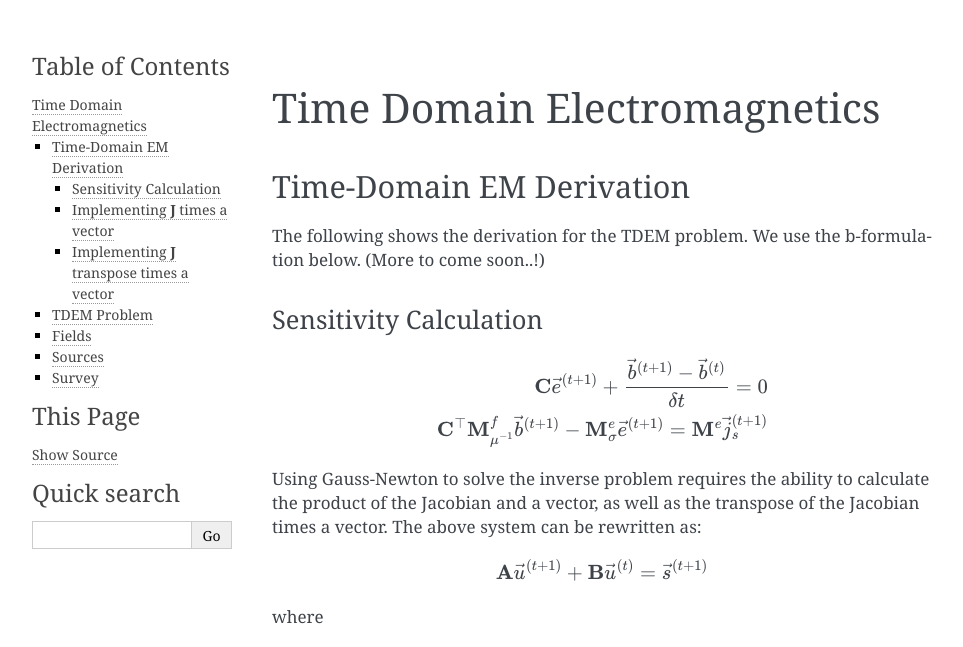
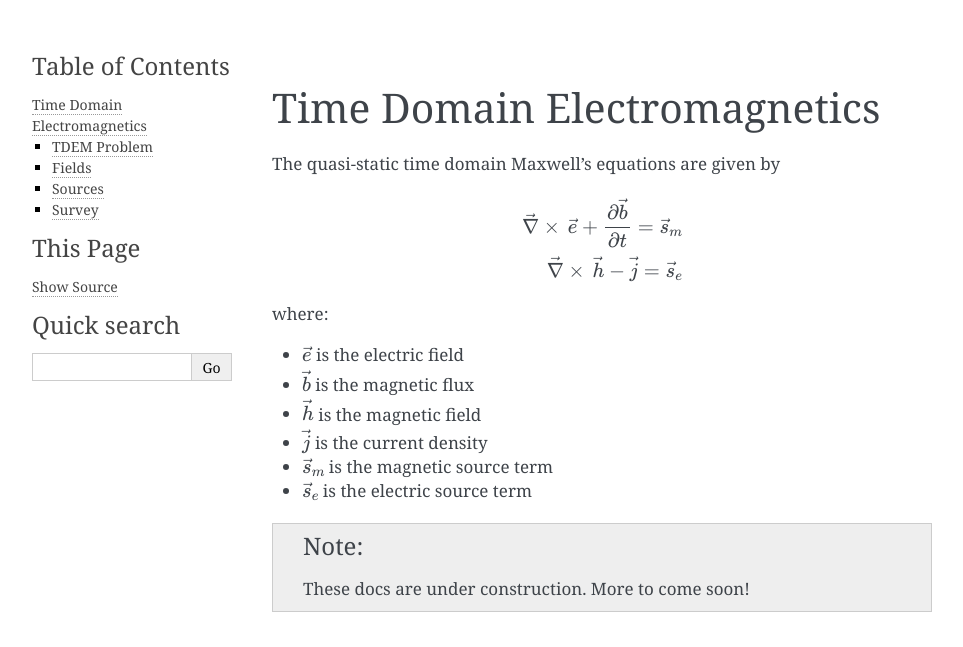
Before and after one commit to simpeg/simpeg, a Sphinx documentation site: the page built from docs/content/em/api_TDEM.rst, in a window 1280 px wide and 1400 px high. Shown: the top 647 px of the window, without its empty margins (148-1111 px from the left). Built offline with Sphinx 7.4.7, drawn with Linux system fonts in a browser that asks for light colours; some of the changed text lies outside the part shown.

Commit message:
comment out old docs

```diff
--- a/docs/content/em/api_TDEM.rst
+++ b/docs/content/em/api_TDEM.rst
@@ -51,299 +51,315 @@
 Time Domain Electromagnetics
 ****************************
 
-.. _api_TDEM_derivation:
-
-Time-Domain EM Derivation
-=========================
-
-The following shows the derivation for the TDEM problem. We use the b-formulation below.
-(More to come soon..!)
-
-
-Sensitivity Calculation
------------------------
+The quasi-static time domain Maxwell's equations are given by
 
 .. math::
+    \curl \vec{e} + \frac{\partial \vec{b}}{\partial t} = \vec{s}_m \\
+    \curl \vec{h} - \vec{j} = \vec{s}_e
 
-    \begin{align}
-        \dcurl \e^{(t+1)} + \frac{\b^{(t+1)} - \b^{(t)}}{\delta t} = 0 \\
-        \dcurl^\top \MfMui \b^{(t+1)} - \MeSig \e^{(t+1)} = \Me \j_s^{(t+1)}
-    \end{align}
+where:
 
-Using Gauss-Newton to solve the inverse problem requires the ability to calculate the product of the
-Jacobian and a vector, as well as the transpose of the Jacobian times a vector.
-The above system can be rewritten as:
-
-.. math::
-
-    \begin{align}
-        \mathbf{A} \u^{(t+1)} + \mathbf{B} \u^{(t)}= \s^{(t+1)}
-    \end{align}
-
-where
-
-.. math::
-
-    \begin{align}
-        \mathbf{A} =
-        \left[
-            \begin{array}{cc}
-                \frac{1}{\delta t} \MfMui & \MfMui\dcurl \\
-                \dcurl^\top \MfMui & -\MeSig
-            \end{array}
-        \right] \\
-        \mathbf{B} =
-        \left[
-            \begin{array}{cc}
-                -\frac{1}{\delta t} \MfMui & 0 \\
-                0 & 0
-            \end{array}
-        \right] \\
-        \u^{(k)} = \left[
-        \begin{array}{c}
-            \b^{(k)}\\
-            \e^{(k)}
-        \end{array}
-        \right] \\
-        \s^{(k)} = \left[
-        \begin{array}{c}
-            0\\
-            \Me \j^{(k)}_s
-        \end{array}
-        \right]
-    \end{align}
+- :math:`\vec{e}` is the electric field
+- :math:`\vec{b}` is the magnetic flux
+- :math:`\vec{h}` is the magnetic field
+- :math:`\vec{j}` is the current density
+- :math:`\vec{s}_m` is the magnetic source term
+- :math:`\vec{s}_e` is the electric source term
 
 .. note::
 
-    Here we have multiplied through by \\(\\MfMui\\) to make A and B symmetric!
+    .. raw:: html
 
-The entire time dependent system can be written in a single matrix expression
+       <div class="col-md-2" align="center">
+          <a href="https://github.com/simpeg/tutorials/"><i class="fa fa-wrench fa-4x" aria-hidden="true"></i></a>
+       </div>
 
-.. math::
+    These docs are under construction. More to come soon!
 
-    \begin{align}
-        \hat{\mathbf{A}} \hat{u} = \hat{s}
-    \end{align}
+.. Sensitivity Calculation
+.. -----------------------
 
-where
+.. .. math::
 
-.. math::
+..     \begin{align}
+..         \dcurl \e^{(t+1)} + \frac{\b^{(t+1)} - \b^{(t)}}{\delta t} = 0 \\
+..         \dcurl^\top \MfMui \b^{(t+1)} - \MeSig \e^{(t+1)} = \Me \j_s^{(t+1)}
+..     \end{align}
 
-    \begin{align}
-        \mathbf{\hat{A}} = \left[
-        \begin{array}{cccc}
-            A & 0 & & \\
-            B & A & & \\
-              & \ddots & \ddots & \\
-              & & B & A
-        \end{array}
-        \right] \\
-        \hat{u} = \left[
-            \begin{array}{c}
-                \u^{(1)} \\
-                \u^{(2)} \\
-                \vdots \\
-                \u^{(N)}
-            \end{array} \right]\\
-        \hat{s} = \left[
-            \begin{array}{c}
-                \s^{(1)} - \mathbf{B} \u^{(0)} \\
-                \s^{(2)} \\
-                \vdots \\
-                \s^{(N)}
-            \end{array}
-        \right]
-    \end{align}
+.. Using Gauss-Newton to solve the inverse problem requires the ability to calculate the product of the
+.. Jacobian and a vector, as well as the transpose of the Jacobian times a vector.
+.. The above system can be rewritten as:
 
-For the fields \\(\\u\\), the measured data is given by
+.. .. math::
 
-.. math::
+..     \begin{align}
+..         \mathbf{A} \u^{(t+1)} + \mathbf{B} \u^{(t)}= \s^{(t+1)}
+..     \end{align}
 
-    \begin{align}
-        \vec{d} = \mathbf{Q} \u
-    \end{align}
+.. where
 
-The sensitivity matrix **J** is then defined as
+.. .. math::
 
-.. math::
+..     \begin{align}
+..         \mathbf{A} =
+..         \left[
+..             \begin{array}{cc}
+..                 \frac{1}{\delta t} \MfMui & \MfMui\dcurl \\
+..                 \dcurl^\top \MfMui & -\MeSig
+..             \end{array}
+..         \right] \\
+..         \mathbf{B} =
+..         \left[
+..             \begin{array}{cc}
+..                 -\frac{1}{\delta t} \MfMui & 0 \\
+..                 0 & 0
+..             \end{array}
+..         \right] \\
+..         \u^{(k)} = \left[
+..         \begin{array}{c}
+..             \b^{(k)}\\
+..             \e^{(k)}
+..         \end{array}
+..         \right] \\
+..         \s^{(k)} = \left[
+..         \begin{array}{c}
+..             0\\
+..             \Me \j^{(k)}_s
+..         \end{array}
+..         \right]
+..     \end{align}
 
-    \begin{align}
-        \mathbf{J} = \mathbf{Q} \frac{\partial \u}{\partial \sigma}
-    \end{align}
+.. .. note::
+
+..     Here we have multiplied through by \\(\\MfMui\\) to make A and B symmetric!
+
+.. The entire time dependent system can be written in a single matrix expression
+
+.. .. math::
+
+..     \begin{align}
+..         \hat{\mathbf{A}} \hat{u} = \hat{s}
+..     \end{align}
+
+.. where
+
+.. .. math::
+
+..     \begin{align}
+..         \mathbf{\hat{A}} = \left[
+..         \begin{array}{cccc}
+..             A & 0 & & \\
+..             B & A & & \\
+..               & \ddots & \ddots & \\
+..               & & B & A
+..         \end{array}
+..         \right] \\
+..         \hat{u} = \left[
+..             \begin{array}{c}
+..                 \u^{(1)} \\
+..                 \u^{(2)} \\
+..                 \vdots \\
+..                 \u^{(N)}
+..             \end{array} \right]\\
+..         \hat{s} = \left[
+..             \begin{array}{c}
+..                 \s^{(1)} - \mathbf{B} \u^{(0)} \\
+..                 \s^{(2)} \\
+..                 \vdots \\
+..                 \s^{(N)}
+..             \end{array}
+..         \right]
+..     \end{align}
+
+.. For the fields \\(\\u\\), the measured data is given by
+
+.. .. math::
+
+..     \begin{align}
+..         \vec{d} = \mathbf{Q} \u
+..     \end{align}
+
+.. The sensitivity matrix **J** is then defined as
+
+.. .. math::
+
+..     \begin{align}
+..         \mathbf{J} = \mathbf{Q} \frac{\partial \u}{\partial \sigma}
+..     \end{align}
 
 
-Defining the function \\(\\c(m,\\u)\\) to be
+.. Defining the function \\(\\c(m,\\u)\\) to be
 
-.. math::
+.. .. math::
 
-    \begin{align}
-        \vec{c}(m,\u) = \hat{\mathbf{A}} \vec{u} - \vec{q} = \vec{0}
-    \end{align}
+..     \begin{align}
+..         \vec{c}(m,\u) = \hat{\mathbf{A}} \vec{u} - \vec{q} = \vec{0}
+..     \end{align}
 
-then
+.. then
 
-.. math::
+.. .. math::
 
-    \begin{align}
-        \frac{\partial \vec{c}}{\partial m} \partial m
-        + \frac{\partial \vec{c}}{\partial \u} \partial \vec{u} = 0
-    \end{align}
+..     \begin{align}
+..         \frac{\partial \vec{c}}{\partial m} \partial m
+..         + \frac{\partial \vec{c}}{\partial \u} \partial \vec{u} = 0
+..     \end{align}
 
-or
+.. or
 
-.. math::
+.. .. math::
 
-    \begin{align}
-        \frac{\partial \vec{u}}{\partial m} = -\left(\frac{\partial \vec{c}}{\partial \u} \right)^{-1} \frac{\partial \vec{c}}{\partial m}
-    \end{align}
+..     \begin{align}
+..         \frac{\partial \vec{u}}{\partial m} = -\left(\frac{\partial \vec{c}}{\partial \u} \right)^{-1} \frac{\partial \vec{c}}{\partial m}
+..     \end{align}
 
 
-Differentiating, we find that
+.. Differentiating, we find that
 
-.. math::
+.. .. math::
 
-    \begin{align}
-        \frac{\partial \vec{c}}{\partial \hat{u}} = \hat{\mathbf{A}}
-    \end{align}
+..     \begin{align}
+..         \frac{\partial \vec{c}}{\partial \hat{u}} = \hat{\mathbf{A}}
+..     \end{align}
 
-and
+.. and
 
-.. math::
+.. .. math::
 
-    \begin{align}
-        \frac{\partial \vec{c}}{\partial \sigma} = \mathbf{G}_\sigma =
-        \left[
-            \begin{array}{c}
-                g_\sigma^{(1)}\\
-                g_\sigma^{(2)}\\
-                \vdots \\
-                g_\sigma^{(N)}
-            \end{array}
-        \right]
-    \end{align}
+..     \begin{align}
+..         \frac{\partial \vec{c}}{\partial \sigma} = \mathbf{G}_\sigma =
+..         \left[
+..             \begin{array}{c}
+..                 g_\sigma^{(1)}\\
+..                 g_\sigma^{(2)}\\
+..                 \vdots \\
+..                 g_\sigma^{(N)}
+..             \end{array}
+..         \right]
+..     \end{align}
 
-with
+.. with
 
-.. math::
+.. .. math::
 
-    \begin{align}
-        g_\sigma^{(n)} =
-        \left[
-            \begin{array}{c}
-                \mathbf{0} \\
-                - \diag{\e^{(n)}} \Ace \diag{\vec{V}}
-            \end{array}
-        \right]
-    \end{align}
+..     \begin{align}
+..         g_\sigma^{(n)} =
+..         \left[
+..             \begin{array}{c}
+..                 \mathbf{0} \\
+..                 - \diag{\e^{(n)}} \Ace \diag{\vec{V}}
+..             \end{array}
+..         \right]
+..     \end{align}
 
 
-Implementing **J** times a vector
----------------------------------
+.. Implementing **J** times a vector
+.. ---------------------------------
 
-Multiplying **J** onto a vector can be broken into three steps
+.. Multiplying **J** onto a vector can be broken into three steps
 
 
-* Compute \\(\\vec{p} = \\mathbf{G}m\\)
-* Solve \\(\\hat{\\mathbf{A}} \\vec{y} = \\vec{p}\\)
-* Compute \\(\\vec{w} = -\\mathbf{Q} \\vec{y}\\)
+.. * Compute \\(\\vec{p} = \\mathbf{G}m\\)
+.. * Solve \\(\\hat{\\mathbf{A}} \\vec{y} = \\vec{p}\\)
+.. * Compute \\(\\vec{w} = -\\mathbf{Q} \\vec{y}\\)
 
-.. math::
+.. .. math::
 
-    \begin{align}
-        \vec{p}^{(n)} = \left[
-            \begin{array}{c}
-                \vec{p}_b^{(n)} \\
-                \vec{p}_e^{(n)}
-            \end{array}
-        \right] \\
-        \vec{p}_b^{(n)} = 0 \\
-        \vec{p}_e^{(n)} = - \diag{\e^{(n)}} \Ace \diag{V} m
-    \end{align}
+..     \begin{align}
+..         \vec{p}^{(n)} = \left[
+..             \begin{array}{c}
+..                 \vec{p}_b^{(n)} \\
+..                 \vec{p}_e^{(n)}
+..             \end{array}
+..         \right] \\
+..         \vec{p}_b^{(n)} = 0 \\
+..         \vec{p}_e^{(n)} = - \diag{\e^{(n)}} \Ace \diag{V} m
+..     \end{align}
 
 
-For all time steps:
+.. For all time steps:
 
-.. math::
+.. .. math::
 
-    \begin{align}
-        \frac{1}{\delta t} \MfMui\vec{y}_{b}^{(t+1)} + \MfMui\dcurl \vec{y}_{e}^{(t+1)}
-        - \frac{1}{\delta t} \MfMui \vec{y}_{b}^{(t)}
-        = \vec{p}_b^{(t+1)} \\
-        \dcurl^\top \MfMui \vec{y}_b^{(t+1)} - \MeSig \vec{y}_e^{(t+1)} = \vec{p}_e^{(t+1)}
-    \end{align}
+..     \begin{align}
+..         \frac{1}{\delta t} \MfMui\vec{y}_{b}^{(t+1)} + \MfMui\dcurl \vec{y}_{e}^{(t+1)}
+..         - \frac{1}{\delta t} \MfMui \vec{y}_{b}^{(t)}
+..         = \vec{p}_b^{(t+1)} \\
+..         \dcurl^\top \MfMui \vec{y}_b^{(t+1)} - \MeSig \vec{y}_e^{(t+1)} = \vec{p}_e^{(t+1)}
+..     \end{align}
 
-and
+.. and
 
-.. math::
+.. .. math::
 
-    \begin{align}
-        \left( \MfMui \dcurl \MeSig^{-1} \dcurl^\top \MfMui + \frac{1}{\delta t} \MfMui \right) \vec{y}_{b}^{(t+1)} =
-        \frac{1}{\delta t} \MfMui \vec{y}_b^{(t)}
-        + \MfMui \dcurl \MeSig^{-1} \vec{p}_e^{(t+1)} + \vec{p}_b^{(t+1)} \\
-        \vec{y}_e^{(t+1)} = \MeSig^{-1} \dcurl^\top \MfMui \vec{y}_b^{(t+1)} - \MeSig^{-1} \vec{p}_e^{(t+1)}
-    \end{align}
+..     \begin{align}
+..         \left( \MfMui \dcurl \MeSig^{-1} \dcurl^\top \MfMui + \frac{1}{\delta t} \MfMui \right) \vec{y}_{b}^{(t+1)} =
+..         \frac{1}{\delta t} \MfMui \vec{y}_b^{(t)}
+..         + \MfMui \dcurl \MeSig^{-1} \vec{p}_e^{(t+1)} + \vec{p}_b^{(t+1)} \\
+..         \vec{y}_e^{(t+1)} = \MeSig^{-1} \dcurl^\top \MfMui \vec{y}_b^{(t+1)} - \MeSig^{-1} \vec{p}_e^{(t+1)}
+..     \end{align}
 
-.. note::
+.. .. note::
 
-    For the first time step, \\\(t=0\\\), the term: \\\(\\frac{1}{\\delta t} \\MfMui \\vec{y}_b^{(0)}\\\) is zero.
+..     For the first time step, \\\(t=0\\\), the term: \\\(\\frac{1}{\\delta t} \\MfMui \\vec{y}_b^{(0)}\\\) is zero.
 
 
 
 
-Implementing **J** transpose times a vector
--------------------------------------------
+.. Implementing **J** transpose times a vector
+.. -------------------------------------------
 
-Multiplying \\(\\mathbf{J}^\\top\\) onto a vector can be broken into three steps
+.. Multiplying \\(\\mathbf{J}^\\top\\) onto a vector can be broken into three steps
 
 
-* Compute \\(\\vec{p} = \\mathbf{Q}^\\top \\vec{v}\\)
-* Solve \\(\\hat{\\mathbf{A}}^\\top \\vec{y} = \\vec{p}\\)
-* Compute \\(\\vec{w} = -\\mathbf{G}^\\top y\\)
+.. * Compute \\(\\vec{p} = \\mathbf{Q}^\\top \\vec{v}\\)
+.. * Solve \\(\\hat{\\mathbf{A}}^\\top \\vec{y} = \\vec{p}\\)
+.. * Compute \\(\\vec{w} = -\\mathbf{G}^\\top y\\)
 
 
-.. math::
+.. .. math::
 
-    \mathbf{\hat{A}}^\top = \left[
-        \begin{array}{cccc}
-            A & B & & \\
-              & \ddots & \ddots & \\
-              & & A & B \\
-              & & 0 & A
-        \end{array}
-    \right]
+..     \mathbf{\hat{A}}^\top = \left[
+..         \begin{array}{cccc}
+..             A & B & & \\
+..               & \ddots & \ddots & \\
+..               & & A & B \\
+..               & & 0 & A
+..         \end{array}
+..     \right]
 
-For the all time-steps (going backwards in time):
+.. For the all time-steps (going backwards in time):
 
 
-.. math::
+.. .. math::
 
-    A \vec{y}^{(t)} + B \vec{y}^{(t+1)} = \vec{p}^{(t)}
+..     A \vec{y}^{(t)} + B \vec{y}^{(t+1)} = \vec{p}^{(t)}
 
 
-.. math::
+.. .. math::
 
-    \begin{align}
-        \frac{1}{\delta t} \MfMui\vec{y}_{b}^{(t)} + \MfMui\dcurl \vec{y}_{e}^{(t)}
-        - \frac{1}{\delta t} \MfMui \vec{y}_{b}^{(t+1)}
-        = \vec{p}_b^{(t)} \\
-        \dcurl^\top \MfMui \vec{y}_b^{(t)} - \MeSig \vec{y}_e^{(t)} = \vec{p}_e^{(t)}
-    \end{align}
+..     \begin{align}
+..         \frac{1}{\delta t} \MfMui\vec{y}_{b}^{(t)} + \MfMui\dcurl \vec{y}_{e}^{(t)}
+..         - \frac{1}{\delta t} \MfMui \vec{y}_{b}^{(t+1)}
+..         = \vec{p}_b^{(t)} \\
+..         \dcurl^\top \MfMui \vec{y}_b^{(t)} - \MeSig \vec{y}_e^{(t)} = \vec{p}_e^{(t)}
+..     \end{align}
 
-and
+.. and
 
-.. math::
+.. .. math::
 
-    \begin{align}
-        \left( \MfMui \dcurl \MeSig^{-1} \dcurl^\top \MfMui + \frac{1}{\delta t} \MfMui \right) \vec{y}_{b}^{(t)} =
-        \frac{1}{\delta t} \MfMui \vec{y}_b^{(t+1)}
-        + \MfMui \dcurl \MeSig^{-1} \vec{p}_e^{(t)} + \vec{p}_b^{(t)} \\
-        \vec{y}_e^{(t)} = \MeSig^{-1} \dcurl^\top \MfMui \vec{y}_b^{(t)} - \MeSig^{-1} \vec{p}_e^{(t)}
-    \end{align}
+..     \begin{align}
+..         \left( \MfMui \dcurl \MeSig^{-1} \dcurl^\top \MfMui + \frac{1}{\delta t} \MfMui \right) \vec{y}_{b}^{(t)} =
+..         \frac{1}{\delta t} \MfMui \vec{y}_b^{(t+1)}
+..         + \MfMui \dcurl \MeSig^{-1} \vec{p}_e^{(t)} + \vec{p}_b^{(t)} \\
+..         \vec{y}_e^{(t)} = \MeSig^{-1} \dcurl^\top \MfMui \vec{y}_b^{(t)} - \MeSig^{-1} \vec{p}_e^{(t)}
+..     \end{align}
 
 
-.. note::
+.. .. note::
 
-    For the last time step, \\\(t=N\\\), the term: \\\(\\frac{1}{\\delta t} \\MfMui \\vec{y}_b^{(N+1)}\\\) is zero.
+..     For the last time step, \\\(t=N\\\), the term: \\\(\\frac{1}{\\delta t} \\MfMui \\vec{y}_b^{(N+1)}\\\) is zero.
 
 
 
```
